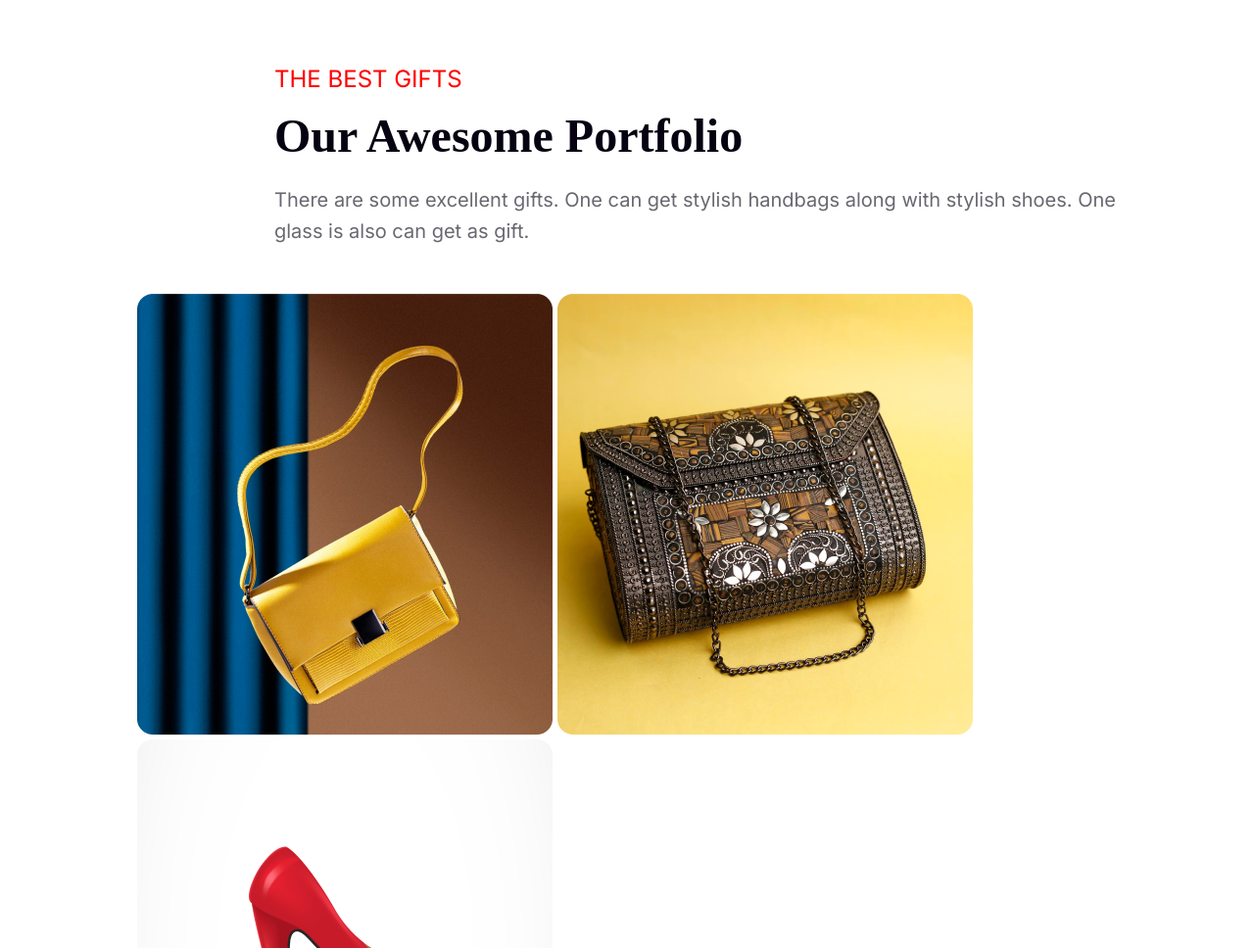
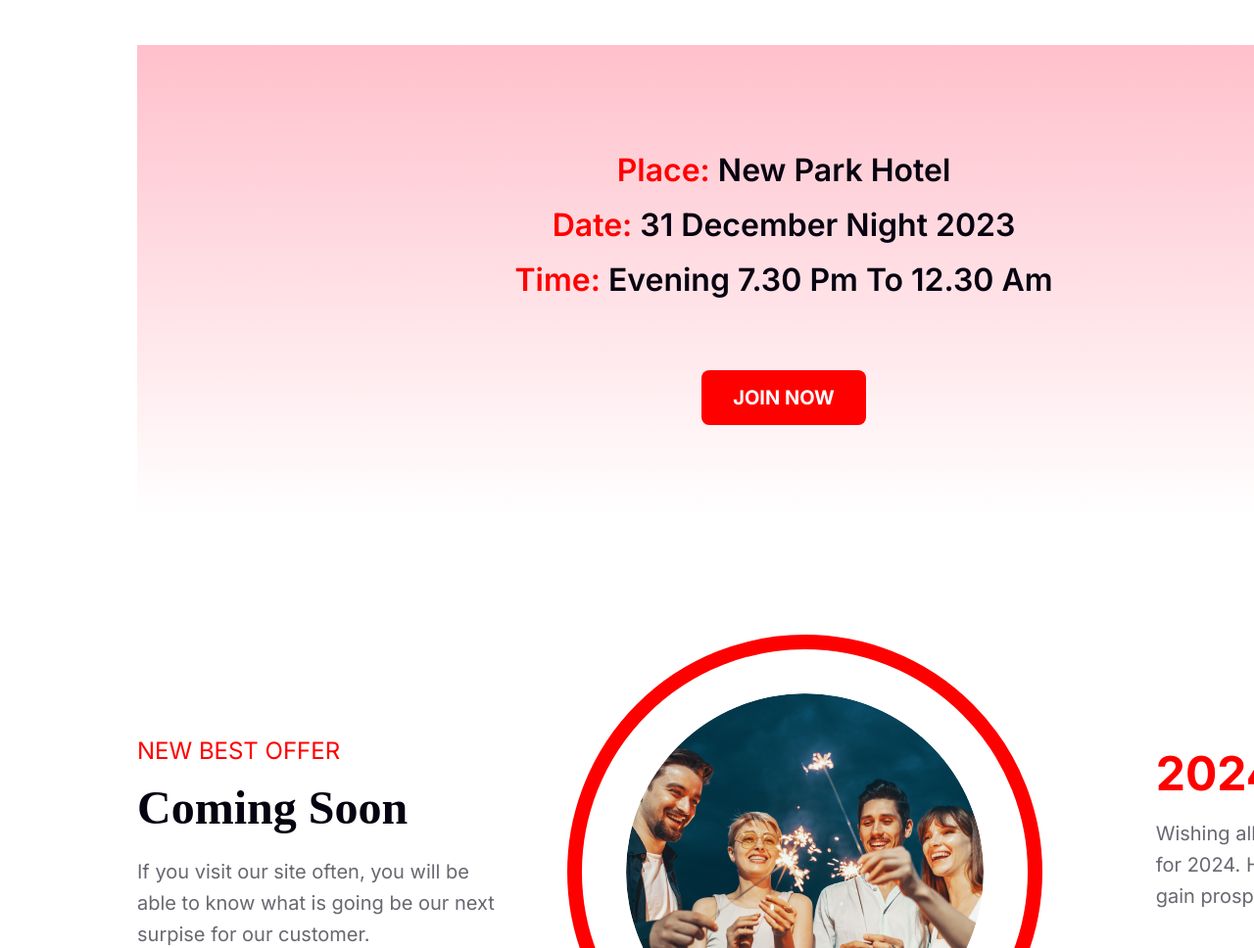
Before and after one commit to TinnyDatta/my-first-assignment, a plain HTML site: page index.html in a window 1280 px wide. Shown: the part 2495-3463 px from the top of the page at 98% size. Drawn offline with nearby package versions, Linux system fonts and the light colour scheme.

Commit message:
added two more section

```diff
--- a/index.html
+++ b/index.html
@@ -42,13 +42,31 @@
   </section>
   <section class="section-third">
      <div class="time-date">
-       Place: New Park Hotel
-        Date: 31 December Night 2023
-        Time: Evening 7.30 pm to 12.30 am
-        <button class="join">Join Now</button>
+       <p class="new-park"><span>Place:</span> New Park Hotel</p>
+       <p class="new-park"> <span>Date:</span> 31 December Night 2023</p>
+       <p class="new-park"> <span>Time:</span> Evening 7.30 pm to 12.30 am</p>
+        <button class="join btn-btn">Join Now</button>
      </div>
 
   </section>
+
+<section class="best-offer">
+<div class="first-offer">
+    <p class="offer-title">NEW BEST OFFER</p>
+    <h4 class="offer-heading">Coming Soon</h4>
+    <p class="offer-description">If you visit our site often, you will be able to know what is going be our next surpise for our customer.</p>
+</div>
+<div class="offer-image">
+    <img class="happy-picture" src="resources/Ellipse 1.png" alt="">
+</div>
+<div class="offer-year">
+    <h3 class="upcomming-year">2024</h3>
+    <p class="new-year-wish">Wishing all of you good luck for 2024. Hope everyone can gain prosperity in this year.</p>
+    <img class="new-year-logo" src="resources/Group 96.png" alt="">
+</div>
+
+</section>
+
   <section class="gift">
     <div class="awesome-text">
       <p class="p-awesome">THE BEST GIFTS</p>
@@ -57,14 +75,14 @@
     </div>
     <div class="awesome-images">
         <div class="awesome-images-row1">
-            <img src="resources/Rectangle 3.png" alt="">
-            <img src="resources/Rectangle 4.png" alt="">
-            <img src="resources/Rectangle 5.png" alt="">
+            <img class="picture" src="resources/Rectangle 3.png" alt="">
+            <img class="picture" src="resources/Rectangle 4.png" alt="">
+            <img class="picture" src="resources/Rectangle 5.png" alt="">
         </div>
         <div class="awesome-images-row2">
-            <img src="resources/Rectangle 6.png" alt="">
-            <img src="resources/Rectangle 7.png" alt="">
-            <img src="resources/Rectangle 8.png" alt="">
+            <img class="picture" src="resources/Rectangle 6.png" alt="">
+            <img class="picture" src="resources/Rectangle 7.png" alt="">
+            <img class="picture" src="resources/Rectangle 8.png" alt="">
         </div>
     </div>
   </section>
--- a/styles/portfolio.css
+++ b/styles/portfolio.css
@@ -97,6 +97,7 @@ p {
     margin-top: 120px;
     margin-left: 140px;
     margin-right: 140px;
+
 }
 
 .container {
@@ -152,6 +153,122 @@ p {
 
 }
 
+/* section 4 */
+.section-third {
+    width: 1320px;
+    height: 482px;
+    margin-top: 120px;
+    margin-left: 140px;
+    background:linear-gradient(pink , white);
+}
+.time-date{
+    text-align: center;
+    justify-content: center;
+    padding: 100px 385px 214px 385px;
+}
+.new-park{
+    color: #070211;
+font-family: Inter;
+font-size: 32px;
+font-weight: 600;
+line-height: 56px;
+text-transform: capitalize;
+}
+span{
+    color: #F00;
+text-align: center;
+font-family: Inter;
+font-size: 32px;
+font-weight: 600;
+line-height: 56px; /* 175% */
+text-transform: capitalize;
+}
+.join{
+    color: #FFF;
+text-align: center;
+font-family: Inter;
+font-size: 20px;
+font-weight: 700;
+text-transform: uppercase;
+}
+.btn-btn{
+    border-radius: 8px;
+background: #F00;
+border: none;
+padding: 16px 32px;
+margin-top: 64px;
+}
+/* best offer section */
+.best-offer{
+    margin-top: 120px;
+    margin-left: 140px;
+    width: 1320px;
+    height: 463px;
+    display: flex;
+
+}
+.offer-title{
+    color: #F00;
+font-family: Inter;
+font-size: 24px;
+font-weight: 500;
+margin-top: 104px;
+}
+.offer-heading{
+    color: #070211;
+font-family: Merriweather;
+font-size: 48px;
+font-weight: 900;
+text-transform: capitalize;
+margin-top: 16px;
+}
+.offer-description{
+    color: rgba(7, 2, 17, 0.60);
+font-family: Inter;
+font-size: 20px;
+font-weight: 400;
+line-height: 32px; /* 160% */
+margin-top: 22px;
+margin-right: 70px;
+}
+
+.upcomming-year{
+    color: #F00;
+font-family: Inter;
+font-size: 48px;
+font-weight: 700;
+margin-top: 112px;
+margin-left: 118px;
+}
+.new-year-wish{
+    color: rgba(7, 2, 17, 0.60);
+font-family: Inter;
+font-size: 20px;
+font-weight: 400;
+line-height: 32px; /* 160% */
+margin-top: 16px;
+margin-left: 118px;
+}
+.new-year-logo{
+    margin-top: 43px;
+    margin-left: 118px;
+}
+.offer-image{
+    width: 365px;
+    height: 365px;
+    margin-right: 118px;
+
+   }
+.happy-picture{
+    border: 15px solid #F00;
+    border-radius: 365px ;
+    padding: 45px;
+    border-collapse: separate;
+    border-spacing: 45px;
+}
+
+
+
 /* awesome  section */
 .gift {
     width: 81%;
@@ -161,12 +278,16 @@ p {
     margin-top: 120px;
     margin-bottom: 120px;
     align-items: center;
+    position: relative;
+    left: 30px;
 
 }
 
 .awesome-text {
     margin-left: 140px;
     text-align: left;
+    position: relative;
+    left: -130px;
 
 }
 
@@ -204,8 +325,15 @@ p {
     display: block;
    gap: 24px;
 }
+
+
+.picture:hover {
+    border-radius: 50%;
+    border: 5px solid purple;
+}
+
 /* newsletter styles */
-.newsletter{
+.newsletter {
     border-radius: 16px;
     background: rgba(255, 0, 0, 0.05);
     width: 1320px;
@@ -213,23 +341,26 @@ width: 1320px;
     background-repeat: no-repeat;
     background-position: center;
     background-size: cover;
-    margin-top: 120px ;
+    margin-top: 120px;
     margin-left: 140px;
     margin-right: 140px;
     text-align: center;
     justify-content: space-between;
 }
-.newsletter-content{
+
+.newsletter-content {
     width: 81%;
     max-width: 1320px;
 }
-.email-icon{
+
+.email-icon {
     margin-top: 80px;
     margin-left: 300px;
 
 
 }
-#newsletter-h1{
+
+#newsletter-h1 {
     color: #070211;
     text-align: center;
     font-family: Merriweather;
@@ -240,26 +371,29 @@ margin-top: 40px;
     margin-bottom: 22px;
     margin-left: 300px;
 }
- #newsletter-para{
+
+#newsletter-para {
     color: rgba(7, 2, 17, 0.60);
     text-align: center;
     font-family: Inter;
     font-size: 20px;
     font-weight: 400;
-line-height: 32px; /* 160% */
+    line-height: 32px;
+    /* 160% */
     width: 896px;
     margin: 15px 212px;
 }
-.newsletter-btn{
+
+.newsletter-btn {
     margin-top: 48px;
 }
 
-#email{
+#email {
     padding-left: 30px;
 
 }
 
-#submit-btn{
+#submit-btn {
     border-radius: 0px 50px 50px 0px;
     background: #F00;
     width: 210px;
@@ -269,76 +403,88 @@ border: none;
 }
 
 
-.newsletter form{
+.newsletter form {
     max-width: 630px;
     margin: 15px 336px;
     display: flex;
 }
-.newsletter form input{
+
+.newsletter form input {
     width: 630px;
     border: none;
     border-radius: 50px;
 }
 
-footer{
+footer {
     background-color: #070211;
     height: 650px;
 }
-.location{
+
+.location {
     width: 81%;
     max-width: 1320px;
     margin: 120px 140px;
     display: flex;
     justify-content: space-between;
 }
-.footer-paragraph .venue-location{
+
+.footer-paragraph .venue-location {
     color: #FFF;
     font-family: Inter;
     font-size: 24px;
     font-weight: 500;
-line-height: 40px; /* 166.667% */
+    line-height: 40px;
+    /* 166.667% */
     margin-top: 120px;
     width: 375px;
 
 }
-.contact{
+
+.contact {
     color: #FFF;
     font-family: Inter;
     font-size: 24px;
     font-weight: 500;
-line-height: 40px; /* 166.667% */
+    line-height: 40px;
+    /* 166.667% */
     margin-top: 120px;
 }
-.website{
+
+.website {
     color: #FFF;
     font-family: Inter;
     font-size: 24px;
     font-weight: 500;
-line-height: 40px; /* 166.667% */
+    line-height: 40px;
+    /* 166.667% */
 }
 
-#call{
+#call {
     margin-right: 16px;
 }
-#web{
+
+#web {
     margin-right: 16px;
 }
-.break{
-   color:#FFFFFF26 ;
+
+.break {
+    color: #FFFFFF26;
     margin-top: 20px;
     margin-bottom: 48px;
 
 }
-.social-icon{
+
+.social-icon {
     margin-right: 140px;
     text-align: center;
 }
-.footer-last{
+
+.footer-last {
     display: flex;
     justify-content: space-between;
 }
 
-.reserved{
+.reserved {
     color: #FFF;
     font-family: Inter;
     font-size: 24px;
@@ -346,7 +492,8 @@ font-weight: 500;
     margin-bottom: 120px;
     margin-left: 140px;
 }
-.footer-last{
+
+.footer-last {
     color: #FFF;
     font-family: Inter;
     font-size: 24px;
```
Lines whose indentation alone changed are shown as unchanged.
